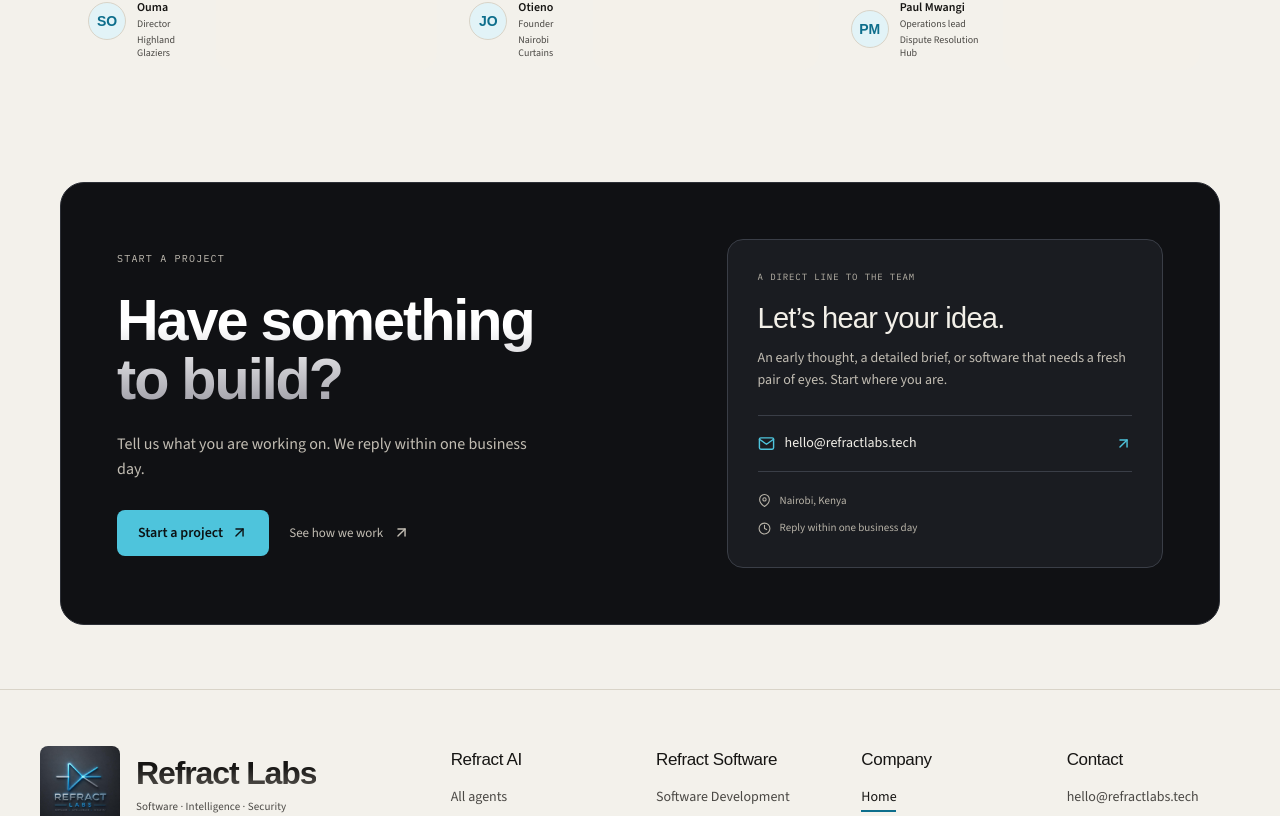
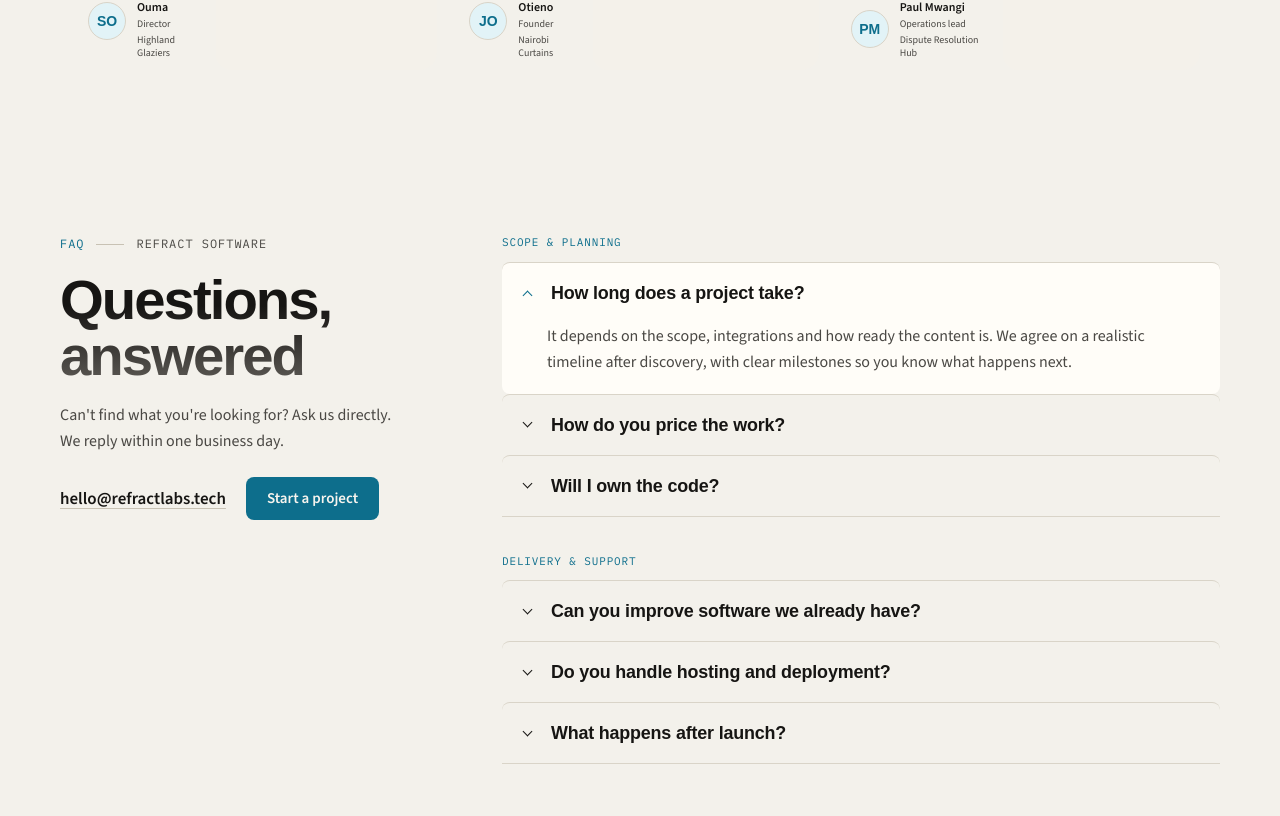
Before and after one commit to labsrefract/refract-labs, a React (Vite) app: page / in a window 1280 px wide. Shown: the part 4854-5670 px from the top of the page. Built offline with nearby package versions, Linux system fonts and the light colour scheme; the HTML template or start-up script is replaced by a standard one; a web font is replaced by a local one; what world-atlas would draw is missing.

Commit message:
feat: add Software FAQ matching AI accordion design

```diff
--- /dev/null
+++ b/src/components/SoftwareFAQ.tsx
@@ -0,0 +1,134 @@
+import { Link } from "react-router"
+import { useId, useState, type CSSProperties } from "react"
+import { site } from "../content/site"
+import { ButtonLink } from "./Button"
+import Reveal from "./ScrollReveal"
+
+const questions = [
+  {
+    question: "How long does a project take?",
+    answer:
+      "It depends on the scope, integrations and how ready the content is. We agree on a realistic timeline after discovery, with clear milestones so you know what happens next.",
+  },
+  {
+    question: "How do you price the work?",
+    answer:
+      "We scope the project with you before quoting. The proposal sets out the deliverables, fees and payment stages. Hosting, third-party tools and ongoing support are identified separately where they apply.",
+  },
+  {
+    question: "Will I own the code?",
+    answer:
+      "Ownership, licensing and handover are set out in your project agreement. We clarify what you receive, including source code, documentation and access, before the work starts. Third-party tools keep their own licences.",
+  },
+  {
+    question: "Can you improve software we already have?",
+    answer:
+      "Yes. We can review an existing website, application or infrastructure and help with fixes, new features or a wider rebuild. We start by understanding the codebase and what needs to change.",
+  },
+  {
+    question: "Do you handle hosting and deployment?",
+    answer:
+      "We can help set up the infrastructure and deploy your product. We agree on account access, hosting arrangements and recurring costs so you know what you will be running after launch.",
+  },
+  {
+    question: "What happens after launch?",
+    answer:
+      "We can provide maintenance, testing and ongoing engineering support. The coverage, response times and costs are agreed for your project, so you have a clear plan for the work after launch.",
+  },
+]
+
+export default function SoftwareFAQ() {
+  const [open, setOpen] = useState<number | null>(0)
+  const baseId = useId()
+  const groups = [
+    { title: "Scope & planning", items: questions.slice(0, 3), offset: 0 },
+    { title: "Delivery & support", items: questions.slice(3), offset: 3 },
+  ]
+  return (
+    <section className="software-faq" aria-labelledby="software-faq-heading">
+      <div className="ai-wrap ai-faq-layout">
+        <Reveal className="ai-faq-aside ai-mask-head" rise={false}>
+          <span className="ai-eyebrow">
+            <span className="ai-eyebrow-index">FAQ</span>
+            <span className="ai-eyebrow-rule" />
+            Refract Software
+          </span>
+          <h2 id="software-faq-heading" className="ai-h2">
+            <span className="ai-mask-word">
+              <span>Questions, answered</span>
+            </span>
+          </h2>
+          <p className="ai-muted ai-mask-after">
+            Can't find what you're looking for? Ask us directly. We reply within
+            one business day.
+          </p>
+          <div className="ai-faq-contact ai-mask-after">
+            <a href={`mailto:${site.email}`} className="ai-faq-email">
+              {site.email}
+            </a>
+            <ButtonLink to="/contact">Start a project</ButtonLink>
+          </div>
+        </Reveal>
+        <div className="ai-faq-groups">
+          {groups.map((group) => (
+            <div key={group.title} className="ai-faq-group">
+              <p className="ai-faq-group-title">{group.title}</p>
+              <div className="ai-faq">
+                {group.items.map((item, index) => {
+                  const position = group.offset + index
+                  const isOpen = open === position
+                  const answerId = `${baseId}-answer-${position}`
+                  const buttonId = `${baseId}-question-${position}`
+                  return (
+                    <Reveal
+                      key={item.question}
+                      className="offer-card-reveal"
+                      rise={false}
+                      delay={index * 60}
+                    >
+                      <div className={`ai-faq-item${isOpen ? " is-open" : ""}`}>
+                        <h3 className="ai-faq-q">
+                          <button
+                            id={buttonId}
+                            type="button"
+                            aria-expanded={isOpen}
+                            aria-controls={answerId}
+                            onClick={() => setOpen(isOpen ? null : position)}
+                          >
+                            <span className="ai-chev" aria-hidden="true" />
+                            {item.question}
+                          </button>
+                        </h3>
+                        <div
+                          id={answerId}
+                          className="ai-faq-body"
+                          role="region"
+                          aria-labelledby={buttonId}
+                          aria-hidden={!isOpen}
+                        >
+                          <div>
+                            <p>
+                              {item.answer.split(" ").map((word, wordIndex) => (
+                                <span
+                                  key={wordIndex}
+                                  className="ai-faq-word"
+                                  style={{ "--w": wordIndex } as CSSProperties}
+                                >
+                                  {word}{" "}
+                                </span>
+                              ))}
+                            </p>
+                          </div>
+                        </div>
+                      </div>
+                    </Reveal>
+                  )
+                })}
+              </div>
+            </div>
+          ))}
+        </div>
+      </div>
+    </section>
+  )
+}
--- a/src/pages/Home.tsx
+++ b/src/pages/Home.tsx
@@ -2,6 +2,7 @@
 import heroWorkspace from "../assets/hero-workspace.jpeg"
 import { Link } from "react-router"
 import { FiCode, FiCloud, FiPenTool, FiCompass, FiTool, FiArrowUpRight } from "react-icons/fi"
+import SoftwareFAQ from "../components/SoftwareFAQ"
 import PageCTA from "../components/PageCTA"
 import WorkCard from "../components/WorkCard"
 import Reveal from "../components/ScrollReveal"
@@ -294,6 +295,7 @@
       <WorkTeaser />
       <ProcessTeaser />
       {testimonials.length ? <Voices /> : null}
+      <SoftwareFAQ />
       <PageCTA />
       </div>
     </>
```
Also changed, not shown: src/index.css.
